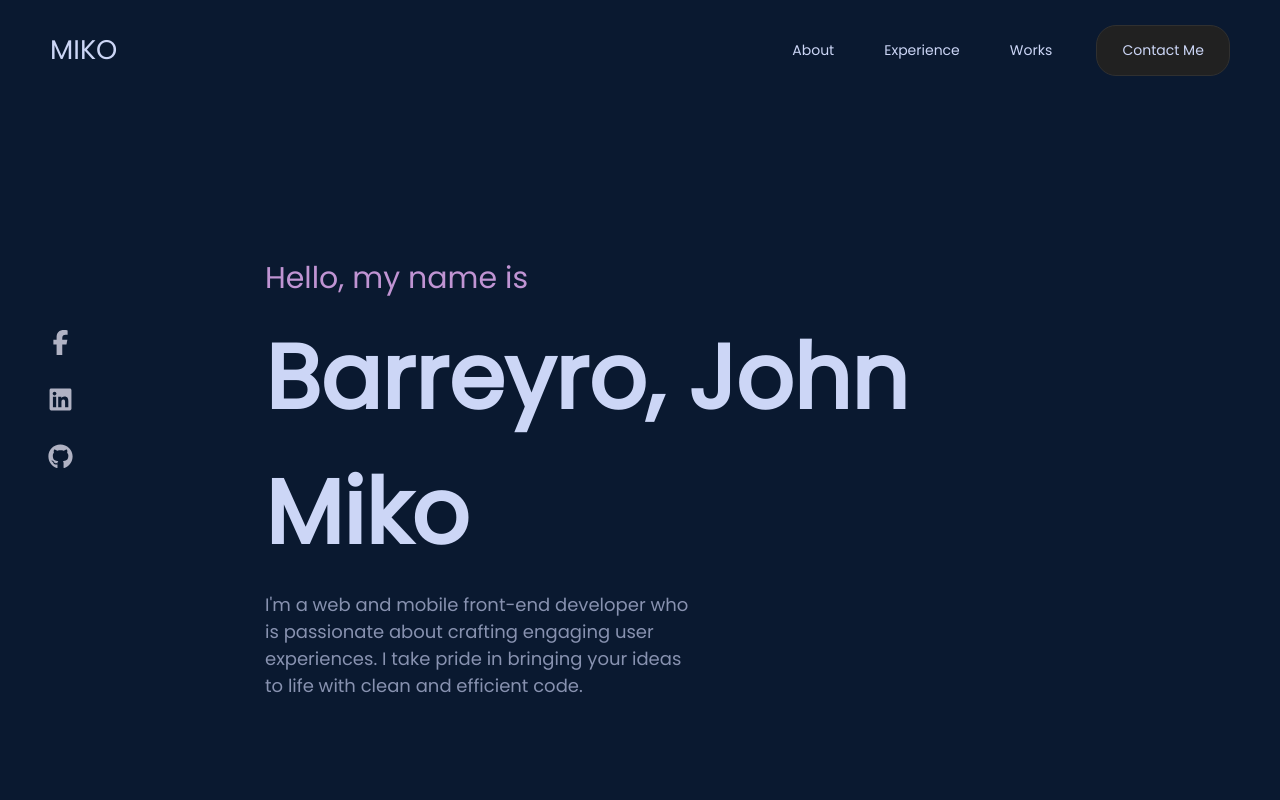
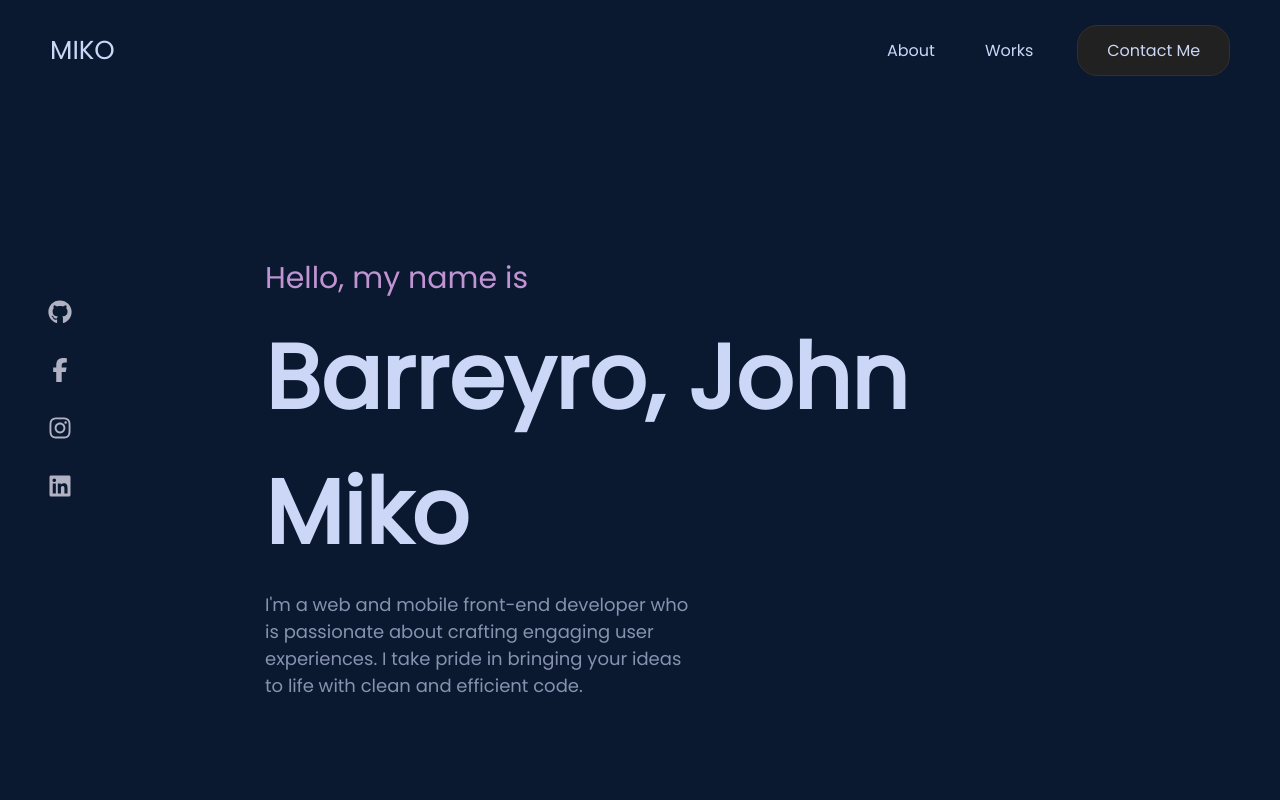
Before and after one commit to barreyrojohnmiko/personal-portfolio, a React (Create React App) app: page /#/home in a window 1280 px wide. Before the commit this address led to /. Shown: the top 800 px of the page. Built offline with nearby package versions, Linux system fonts and the light colour scheme.

Commit message:
added @media for vertical monitors

```diff
--- a/src/components/about/About.tsx
+++ b/src/components/about/About.tsx
@@ -15,7 +15,7 @@ const About: React.FC<AboutProps> = ({ aboutSectionRef }) => {
               a naturally curious person, I became interested in coding by
               wondering on how I could hack into my neighbors' Wi-Fi. Although
               this wasn't a part of my formal education in Computer Science, I
-              found turning my designs into functional websites very fulfilling
+              found turning my designs into functional websites and applications very fulfilling
               and enjoyable, which ultimately led me to pursue programming as a
               career.
             </div>
@@ -25,7 +25,7 @@ const About: React.FC<AboutProps> = ({ aboutSectionRef }) => {
             <div className="about-me-text">
               Today, as a full-time front-end developer with a specialization in
               Android development, I have extensive experience working with
-              various frameworks such as Angular and React, as well as essential
+              various frameworks such as React and Angular, as well as essential
               libraries like Redux and Axios. I'm also proficient in web
               development and have a broad range of skills that extend beyond
               just mobile development.
--- a/src/views/animatedButton/AnimatedButton.css
+++ b/src/views/animatedButton/AnimatedButton.css
@@ -1,11 +1,11 @@
 .animated-button {
   position: relative;
-  padding: 1em 1.8em;
+  padding: .75em 1.8em;
   outline: none;
   border: 1px solid #303030;
   background: #212121;
   color: #ccd6f6;
-  font-size: 14px;
+  font-size: 16px;
   overflow: hidden;
   transition: 0.2s;
   border-radius: 20px;
--- a/src/views/footer/Footer.css
+++ b/src/views/footer/Footer.css
@@ -15,11 +15,11 @@
 }
 
 .footer-logo {
-  height: 25px;
-  width: 25px;
+  height: 24px;
+  width: 24px;
   margin-bottom: 15px;
-  margin-left: 20px;
-  margin-right: 20px;
+  margin-left: 16px;
+  margin-right: 16px;
   color: #b0b2c3;
 }
 
--- a/src/views/header/Header.css
+++ b/src/views/header/Header.css
@@ -25,7 +25,7 @@
   font-family: "Poppins", sans-serif;
   font-style: normal;
   font-weight: 400;
-  font-size: 27px;
+  font-size: 26px;
   color: #ccd6f6;
 }
 
@@ -34,17 +34,14 @@
   justify-content: flex-end;
   align-items: center;
   width: 80.63380281690141%;
-}
-
-.header-btn-text-spacing {
-  margin-left: 4%;
+  gap: 4%;
 }
 
 .header-btn-text {
   font-family: "Poppins", sans-serif;
   font-style: normal;
   font-weight: 400;
-  font-size: 14px;
+  font-size: 16px;
   color: #ccd6f6;
 }
 
@@ -68,7 +65,7 @@
 .hamburger-logo {
   height: 25px;
   width: 25px;
-  color: #CCD6F6;
+  color: #ccd6f6;
 }
 
 .hamburger-text {
--- a/src/views/header/Header.tsx
+++ b/src/views/header/Header.tsx
@@ -6,40 +6,48 @@ import { FontAwesomeIcon } from "@fortawesome/react-fontawesome";
 import AnimatedButton from "../animatedButton/AnimatedButton";
 
 import { useDispatch, useSelector } from "react-redux";
-import { setIsHeaderVisible, setPrevScrollPos } from "../../redux/views/header/action";
+import {
+  setIsHeaderVisible,
+  setPrevScrollPos,
+} from "../../redux/views/header/action";
 
 import HeaderObject from "../../objects/interface/HeaderObject";
 
 const Header = (props: HeaderObject) => {
   const dispatch: any = useDispatch();
-  const { isNavbarOpen, isMobileView } = useSelector((state: any) => state.homeReducers);
-  const { isHeaderVisible, prevScrollPos } = useSelector((state: any) => state.headerReducers);
+  const { isNavbarOpen, isMobileView } = useSelector(
+    (state: any) => state.homeReducers
+  );
+  const { isHeaderVisible, prevScrollPos } = useSelector(
+    (state: any) => state.headerReducers
+  );
 
   const renderDesktopHeader = () => {
     return (
-      <header className={`header ${isHeaderVisible ? "header--visible" : "header--hidden"}`}>
+      <header
+        className={`header ${
+          isHeaderVisible ? "header--visible" : "header--hidden"
+        }`}
+      >
         <div className="header-main-container">
           <div className="header-logo">MIKO</div>
           <div className="header-menu">
-            <div className="header-btn-text-spacing">
             <button
               className="header-btn-text header-btn-border"
               onClick={props.handleAboutClick}
             >
               About
             </button>
-            </div>
-            <div className="header-btn-text-spacing">
-              <button className="header-btn-text header-btn-border">
+            {/* <button className="header-btn-text header-btn-border">
               Experience
+            </button> */}
+            <button
+              className="header-btn-text header-btn-border"
+              onClick={props.handleWorksClick}
+            >
+              Works
             </button>
-            </div>
-            <div className="header-btn-text-spacing">
-              <button className="header-btn-text header-btn-border" onClick={props.handleWorksClick}>Works</button>
-            </div>
-            <div className="header-btn-text-spacing">
             <AnimatedButton animatedButtonClick={props.handleContactClick} />
-            </div>
           </div>
         </div>
       </header>
@@ -48,7 +56,11 @@ const Header = (props: HeaderObject) => {
 
   const renderMobileHeader = () => {
     return (
-      <header className={`header ${isHeaderVisible ? "header--visible" : "header--hidden"}`}>
+      <header
+        className={`header ${
+          isHeaderVisible ? "header--visible" : "header--hidden"
+        }`}
+      >
         <div className="hamburger-main-container">
           <div className="header-logo">MIKO</div>
           <div onClick={props.toggleNavbar}>
@@ -63,7 +75,11 @@ const Header = (props: HeaderObject) => {
   useEffect(() => {
     const handleScroll = () => {
       const currentScrollPos = window.pageYOffset;
-      dispatch(setIsHeaderVisible(prevScrollPos > currentScrollPos || currentScrollPos < 5));
+      dispatch(
+        setIsHeaderVisible(
+          prevScrollPos > currentScrollPos || currentScrollPos < 5
+        )
+      );
       dispatch(setPrevScrollPos(currentScrollPos));
     };
 
@@ -76,9 +92,13 @@ const Header = (props: HeaderObject) => {
   }, [prevScrollPos, isHeaderVisible]);
 
   useEffect(() => {
-    const introductionSection = document.querySelector(".introduction-section") as HTMLElement;
+    const introductionSection = document.querySelector(
+      ".introduction-section"
+    ) as HTMLElement;
     if (introductionSection) {
-      introductionSection.style.paddingTop = `${isHeaderVisible ? "140px" : "45px"}`;
+      introductionSection.style.paddingTop = `${
+        isHeaderVisible ? "140px" : "45px"
+      }`;
     }
   }, [isHeaderVisible]);
 
@@ -92,7 +112,10 @@ const Header = (props: HeaderObject) => {
         </div>
         <div className="navbar-menu-container">
           <div className="navbar-btn-text-spacing">
-            <button className="navbar-btn-text navbar-btn-border" onClick={props.handleAboutClick}>
+            <button
+              className="navbar-btn-text navbar-btn-border"
+              onClick={props.handleAboutClick}
+            >
               About
             </button>
           </div>
@@ -102,10 +125,18 @@ const Header = (props: HeaderObject) => {
             </button>
           </div>
           <div className="navbar-btn-text-spacing">
-            <button className="navbar-btn-text navbar-btn-border" onClick={props.handleWorksClick}>Works</button>
+            <button
+              className="navbar-btn-text navbar-btn-border"
+              onClick={props.handleWorksClick}
+            >
+              Works
+            </button>
           </div>
           <div className="navbar-btn-text-spacing">
-            <button className="navbar-btn-text navbar-btn-border" onClick={props.handleContactClick}>
+            <button
+              className="navbar-btn-text navbar-btn-border"
+              onClick={props.handleContactClick}
+            >
               Contact Me
             </button>
           </div>
--- a/src/views/sidebar/Sidebar.css
+++ b/src/views/sidebar/Sidebar.css
@@ -12,15 +12,15 @@
 }
 
 .sidebar-logo {
-    height: 25px;
-    width: 25px;
-    margin-top: 15px;
-    margin-bottom: 15px;
-    color: #B0B2C3;
+  height: 24px;
+  width: 24px;
+  margin-top: 16px;
+  margin-bottom: 16px;
+  color: #b0b2c3;
 }
 
 .sidebar-logo:hover {
-    color: #C094D3;
+  color: #c094d3;
   transform: translateY(-5px);
   transition: transform 0.2s ease-in-out;
 }
--- a/src/views/sidebar/Sidebar.tsx
+++ b/src/views/sidebar/Sidebar.tsx
@@ -1,20 +1,23 @@
 import "./Sidebar.css";
 
-import { faFacebookF, faGithub, faLinkedin } from "@fortawesome/free-brands-svg-icons";
+import { faFacebookF, faGithub, faInstagram, faLinkedin } from "@fortawesome/free-brands-svg-icons";
 import { FontAwesomeIcon } from "@fortawesome/react-fontawesome";
 
 const Sidebar = () => {
   return (
     <div className="sidebar-main-container">
       <div className="sidebar-sub-container">
+        <div data-toggle="tooltip" title="Github" onClick={() => window.open('https://github.com/barreyrojohnmiko')}>
+          <FontAwesomeIcon icon={faGithub} className="sidebar-logo" />
+        </div>
         <div data-toggle="tooltip" title="Facebook" onClick={() => window.open('https://www.facebook.com/JMDBarreyro/')}>
           <FontAwesomeIcon icon={faFacebookF} className="sidebar-logo" />
         </div>
+        <div data-toggle="tooltip" title="Instagram" onClick={() => window.open('https://www.instagram.com/barreyro_miko/')}>
+          <FontAwesomeIcon icon={faInstagram} className="sidebar-logo" />
+        </div>
         <div data-toggle="tooltip" title="Linkedin" onClick={() => window.open('https://www.linkedin.com/in/barreyrojohnmiko/')}>
           <FontAwesomeIcon icon={faLinkedin} className="sidebar-logo" />
-        </div>
-        <div data-toggle="tooltip" title="Github" onClick={() => window.open('https://github.com/barreyrojohnmiko')}>
-          <FontAwesomeIcon icon={faGithub} className="sidebar-logo" />
         </div>
       </div>
     </div>
--- a/src/views/workPanel/WorkPanel.css
+++ b/src/views/workPanel/WorkPanel.css
@@ -36,6 +36,10 @@
   font-weight: 400;
   font-size: 20px;
   color: #ccd6f6;
+}
+
+.work-panel-right-logo:hover {
+  color: #c094d3;
 }
 
 .work-panel-body-container {
@@ -86,3 +90,9 @@
     width: 100%;
   }
 }
+
+@media screen and (min-height: 1023px) {
+  .work-panel-main-container {
+    width: 45%;
+  }
+}
```
Also changed, not shown: src/views/footer/Footer.tsx (+7 -4 lines). Lines whose indentation alone changed are shown as unchanged.
